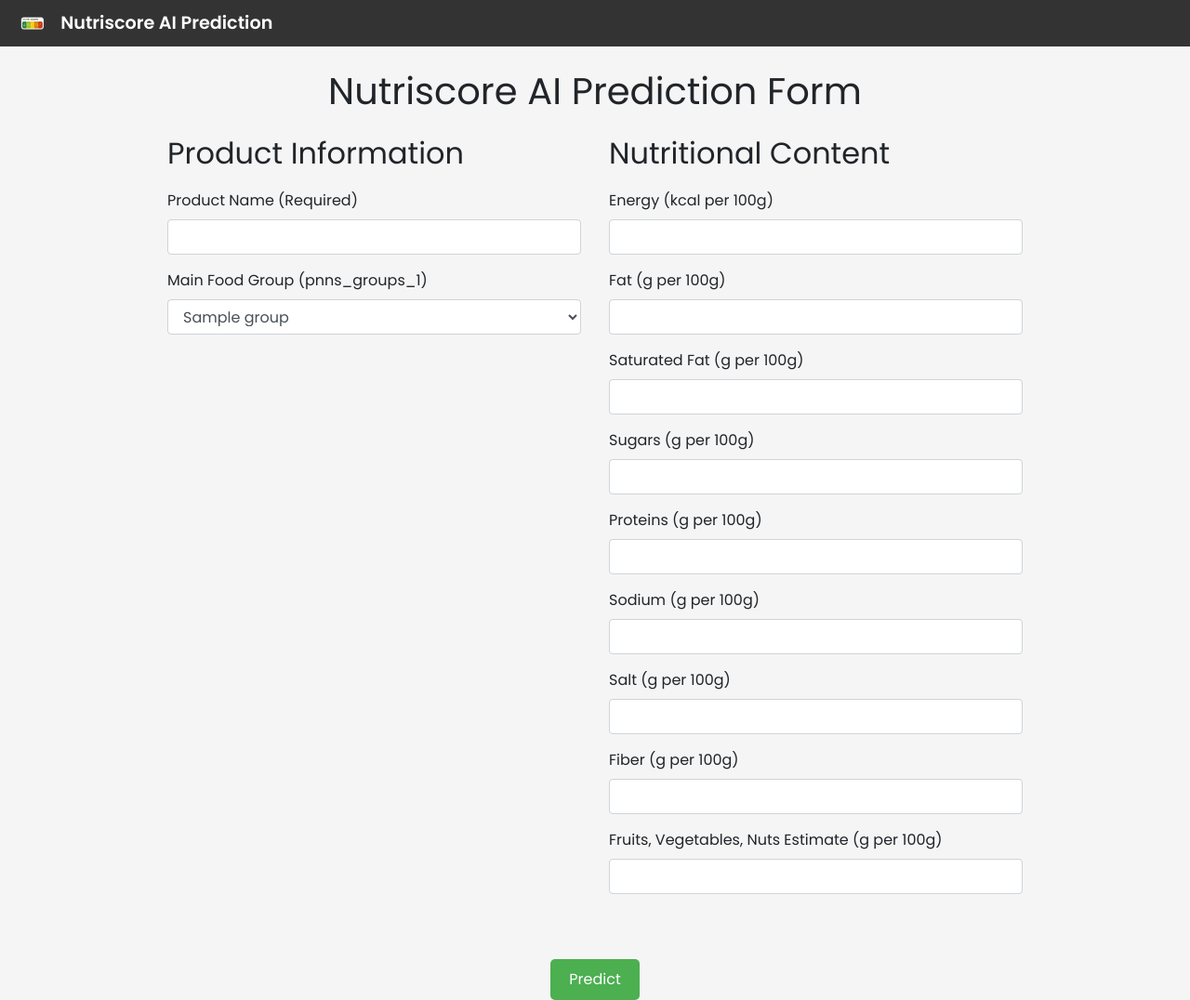
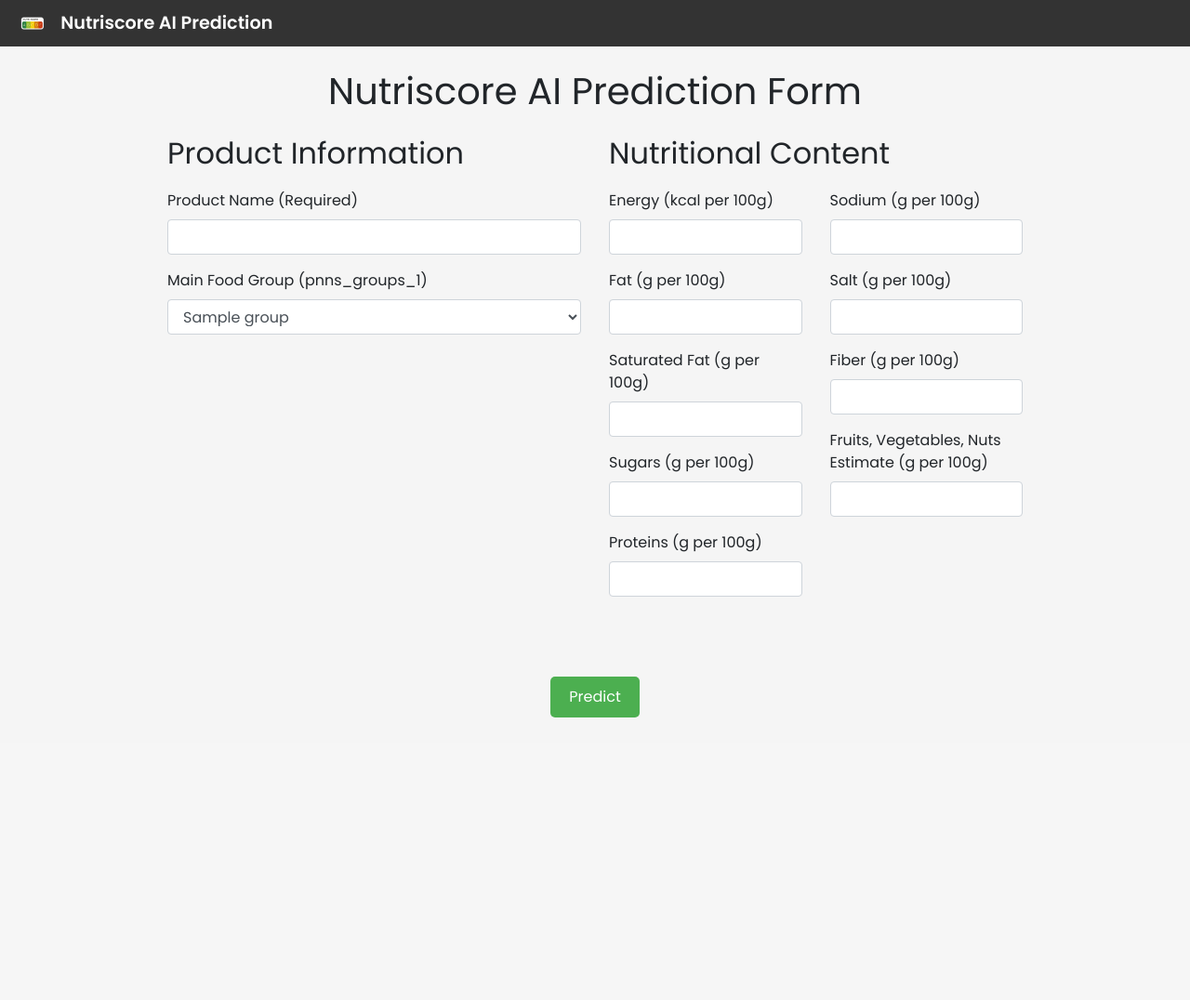
Before and after one commit to TonyVallad/Nutriscore-Prediction-Model, a Flask app: template app/templates/prediction_form.html in a window 1280 px wide. Shown: the whole page at 93% size. After the commit the page ends 800 px from the top, so only its background shows below. Run offline with Flask 3, Linux system fonts and the light colour scheme; the template is opened without the code that fills it: values named after a table or form of the project are taken from there, most other values are stand-ins (such as "Sample title", 1, 10 or a date in 2020); some libraries are stand-ins or nearby versions.

Commit message:
Updated form display + form screenshot

```diff
--- a/app/templates/prediction_form.html
+++ b/app/templates/prediction_form.html
@@ -43,6 +43,8 @@
                 <div class="col-md-5">
                     <div class="section" style="margin-bottom: 50px;">
                         <h2 style="margin-bottom: 20px;">Nutritional Content</h2>
+                        <div class="row">
+                            <div class="col-md-6">
                                 <div class="form-group mb-3">
                                     <label for="energy_kcal_100g">Energy (kcal per 100g)</label>
                                     <input type="number" id="energy_kcal_100g" name="energy_kcal_100g" class="form-control" step="0.01" required>
@@ -63,6 +65,8 @@
                                     <label for="proteins_100g">Proteins (g per 100g)</label>
                                     <input type="number" id="proteins_100g" name="proteins_100g" class="form-control" step="0.01" required>
                                 </div>
+                            </div>
+                            <div class="col-md-6">
                                 <div class="form-group mb-3">
                                     <label for="sodium_100g">Sodium (g per 100g)</label>
                                     <input type="number" id="sodium_100g" name="sodium_100g" class="form-control" step="0.01" required>
@@ -82,6 +86,8 @@
                             </div>
                         </div>
                     </div>
+                </div>
+            </div>
 
             <!-- Predict button -->
             <div class="text-center">
```
Also changed, not shown: app/static/screenshot-form.png. Lines whose indentation alone changed are shown as unchanged.
